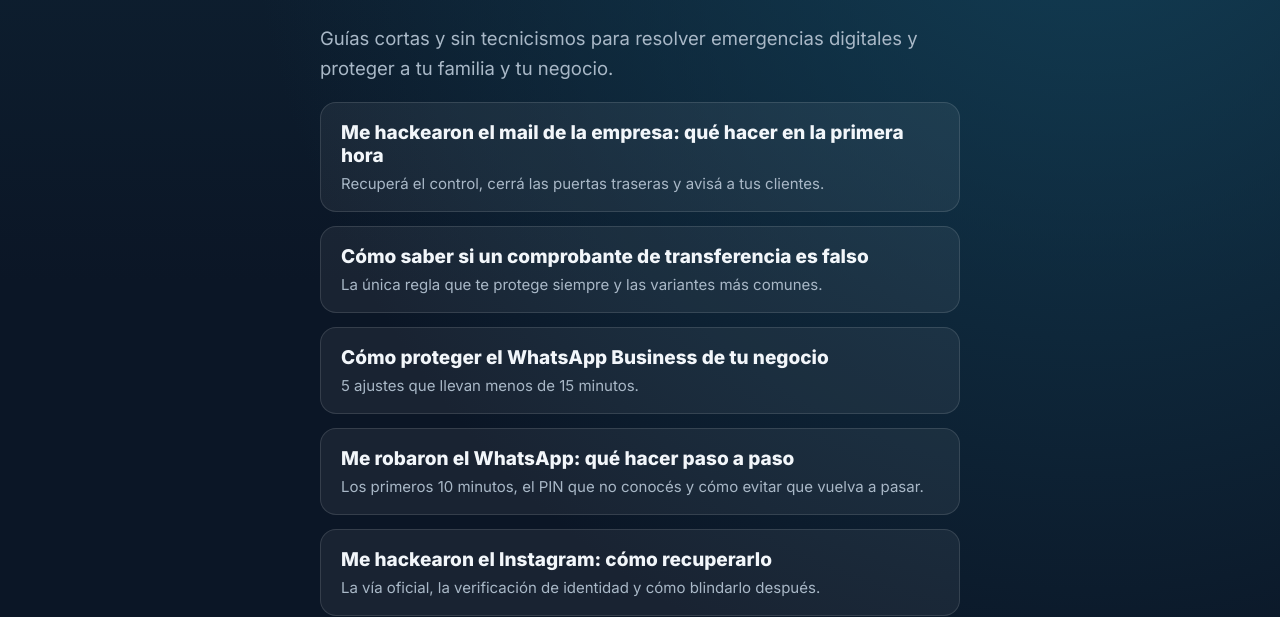
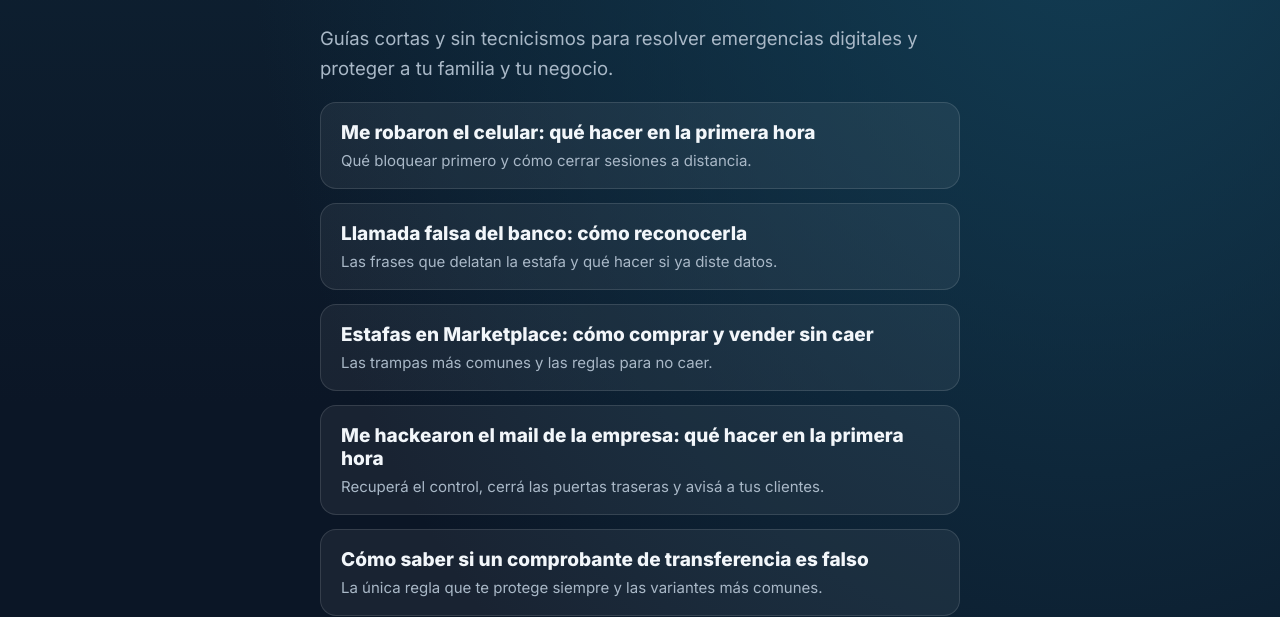
Before and after one commit to facussurbano-facuss/links, a plain HTML site: page blog/index.html in a window 1280 px wide. Shown: the part 188-805 px from the top of the page. Drawn offline with Linux system fonts and the light colour scheme.

Commit message:
Update index.html

```diff
--- a/blog/index.html
+++ b/blog/index.html
@@ -44,6 +44,9 @@ ml('account', '2776969');
 <nav><a href="https://facussurbano-facuss.github.io/links/">Facuss Urbano</a> · <a href="https://facussurbano-facuss.github.io/links/blog/">Blog</a></nav>
 <div class="kick">BLOG</div><h1>Seguridad digital <span style="color:#2ec4f0">sin vueltas</span></h1><div class="meta">Por Facuss Urbano</div>
 <p class="lead">Guías cortas y sin tecnicismos para resolver emergencias digitales y proteger a tu familia y tu negocio.</p>
+<a class="card" href="https://facussurbano-facuss.github.io/links/blog/me-robaron-el-celular/"><b>Me robaron el celular: qué hacer en la primera hora</b><span>Qué bloquear primero y cómo cerrar sesiones a distancia.</span></a>
+<a class="card" href="https://facussurbano-facuss.github.io/links/blog/llamada-falsa-del-banco/"><b>Llamada falsa del banco: cómo reconocerla</b><span>Las frases que delatan la estafa y qué hacer si ya diste datos.</span></a>
+<a class="card" href="https://facussurbano-facuss.github.io/links/blog/estafas-en-marketplace/"><b>Estafas en Marketplace: cómo comprar y vender sin caer</b><span>Las trampas más comunes y las reglas para no caer.</span></a>
 <a class="card" href="https://facussurbano-facuss.github.io/links/blog/me-hackearon-el-mail-de-la-empresa/"><b>Me hackearon el mail de la empresa: qué hacer en la primera hora</b><span>Recuperá el control, cerrá las puertas traseras y avisá a tus clientes.</span></a>
 <a class="card" href="https://facussurbano-facuss.github.io/links/blog/comprobante-de-transferencia-falso/"><b>Cómo saber si un comprobante de transferencia es falso</b><span>La única regla que te protege siempre y las variantes más comunes.</span></a>
 <a class="card" href="https://facussurbano-facuss.github.io/links/blog/proteger-whatsapp-business/"><b>Cómo proteger el WhatsApp Business de tu negocio</b><span>5 ajustes que llevan menos de 15 minutos.</span></a>
```
